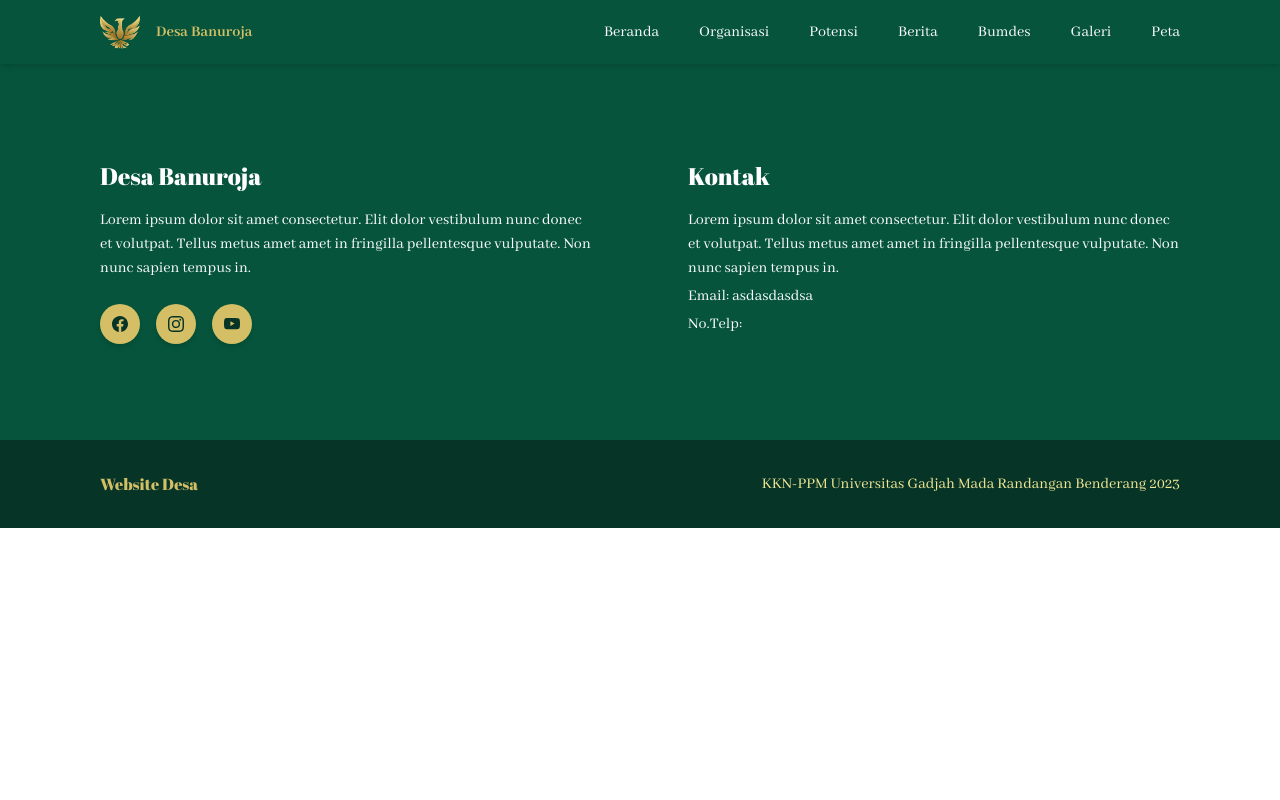
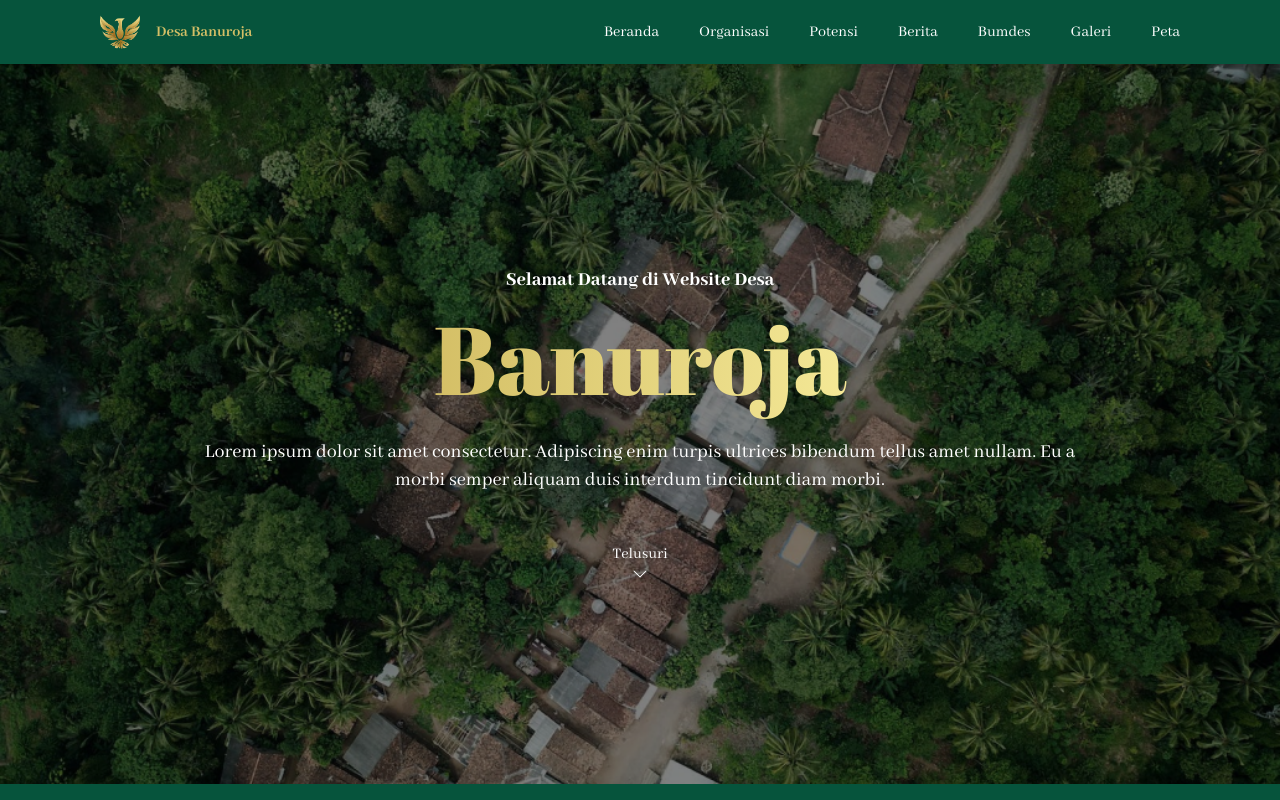
Before and after one commit to sidqiaverroes/Web-SariMurni, a Next.js app: page / in a window 1280 px wide. Shown: the top 800 px of the page. Built offline with nearby package versions, Linux system fonts and the light colour scheme.

Commit message:
add hero section

```diff
--- a/src/components/hero.jsx
+++ b/src/components/hero.jsx
@@ -1,7 +1,32 @@
 import React from "react";
+import { BsChevronDown } from "react-icons/bs";
 
 function hero() {
-  return <div>hero</div>;
+  return (
+    <>
+      <div className="flex justify-center items-center w-full bg-hero-image bg-cover bg-center h-[720px]">
+        <div className="flex flex-col justify-center items-center max-w-[1080px] gap-12 p-24">
+          <div className="flex flex-col justify-center items-center gap-4">
+            <p className=" text-white text-xl font-extrabold">
+              Selamat Datang di Website Desa
+            </p>
+            <h1 className=" text-transparent bg-clip-text bg-gradient-to-r from-c-gold2 to-c-lightgold text-8xl pb-4">
+              Banuroja
+            </h1>
+            <p className="text-white text-center text-xl">
+              Lorem ipsum dolor sit amet consectetur. Adipiscing enim turpis
+              ultrices bibendum tellus amet nullam. Eu a morbi semper aliquam
+              duis interdum tincidunt diam morbi.
+            </p>
+          </div>
+          <div className="flex flex-col justify-center items-center text-white text-base group hover:cursor-pointer">
+            <p>Telusuri</p>
+            <BsChevronDown className="group-hover:translate-y-2 duration-500"></BsChevronDown>
+          </div>
+        </div>
+      </div>
+    </>
+  );
 }
 
 export default hero;
--- a/src/pages/index.js
+++ b/src/pages/index.js
@@ -1,11 +1,12 @@
 import NavBar from "@/components/navbar";
+import Hero from "@/components/hero";
 import Footer from "@/components/footer";
 
 export default function Home() {
   return (
     <div>
       <NavBar></NavBar>
-      <section id="hero"></section>
+      <Hero></Hero>
       <section id="peta"></section>
       <section id="komoditas"></section>
       <section id="berita"></section>
--- a/tailwind.config.js
+++ b/tailwind.config.js
@@ -17,6 +17,9 @@ module.exports = {
         "c-gold2": "#D4BF66",
         "c-lightgold": "#F4E896",
       },
+      backgroundImage: {
+        "hero-image": "url('/hero-img.png')",
+      },
     },
   },
   plugins: [],
```
